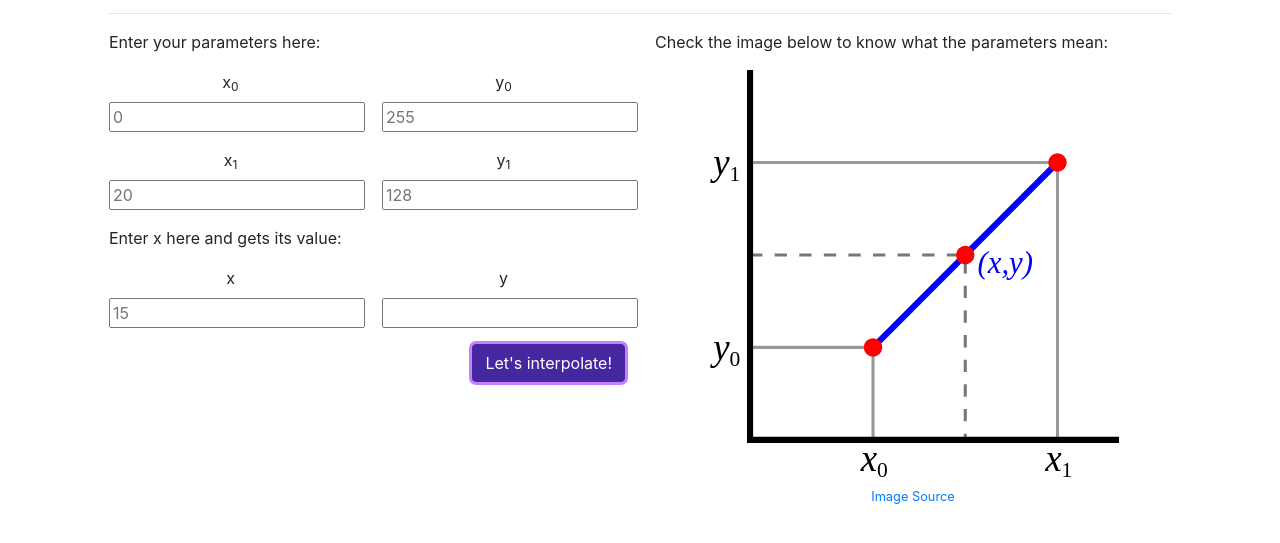
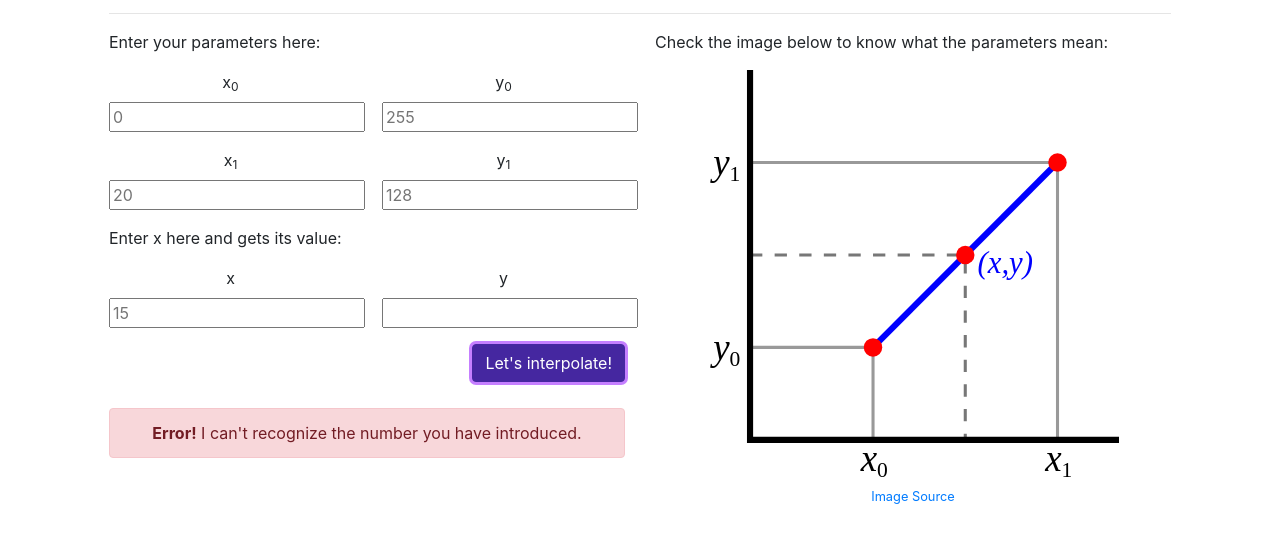
Before and after one commit to fblupi/Interpolator, a plain HTML site: page index.html in a window 1280 px wide. Both pictures are taken after a click on the button "Let's interpolate!". Shown: the part 213-756 px from the top of the page. Drawn offline with Linux system fonts and the light colour scheme.

Commit message:
Check inputs

```diff
--- a/css/interpolator.css
+++ b/css/interpolator.css
@@ -59,3 +59,7 @@ p.left {
 .form-group {
     width: 100%;
 }
+
+.alert-custom {
+    margin-top: 4rem;
+}
--- a/index.html
+++ b/index.html
@@ -67,7 +67,10 @@
                         </div>
                     </div>
                     <div class="float-right">
-                        <button id="btn-submit" class="btn-individual btn btn-primary">Let's interpolate!</button>
+                        <button id="btn-submit" class="btn btn-primary">Let's interpolate!</button>
+                    </div>
+                    <div id="alert-wrong-number" class="alert-custom alert alert-danger fade" role="alert">
+                        <strong>Error!</strong> I can't recognize the number you have introduced.
                     </div>
                 </div>
                 <div class="col-lg-6">
--- a/js/interpolator/events.js
+++ b/js/interpolator/events.js
@@ -1,12 +1,18 @@
 $(document).ready(function() {
 
     function interpolate() {
-        var x0 = $("#x0").val();
-        var x1 = $("#x1").val();
-        var y0 = $("#y0").val();
-        var y1 = $("#y1").val();
-        var x = $("#x").val();
-        $("#y").val(linearInterpolation(parseFloat(x), parseFloat(x0), parseFloat(x1), parseFloat(y0), parseFloat(y1)));
+        var x = parseFloat($("#x").val());
+        var x0 = parseFloat($("#x0").val());
+        var x1 = parseFloat($("#x1").val());
+        var y0 = parseFloat($("#y0").val());
+        var y1 = parseFloat($("#y1").val());
+
+        if (isNaN(x) || isNaN(x0) || isNaN(x1) || isNaN(y0) || isNaN(y1)) {
+            $("#alert-wrong-number").addClass('show');
+            setTimeout(function() { $("#alert-wrong-number").removeClass('show'); }, 3000);
+        } else {
+            $("#y").val(linearInterpolation(x, x0, x1, y0, y1));
+        }
     }
 
     $("#btn-submit").click(function() { interpolate() });
```
